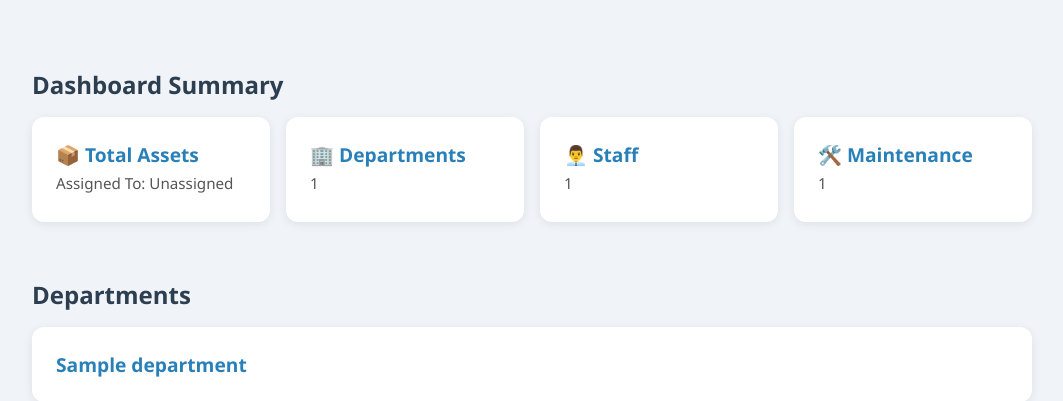
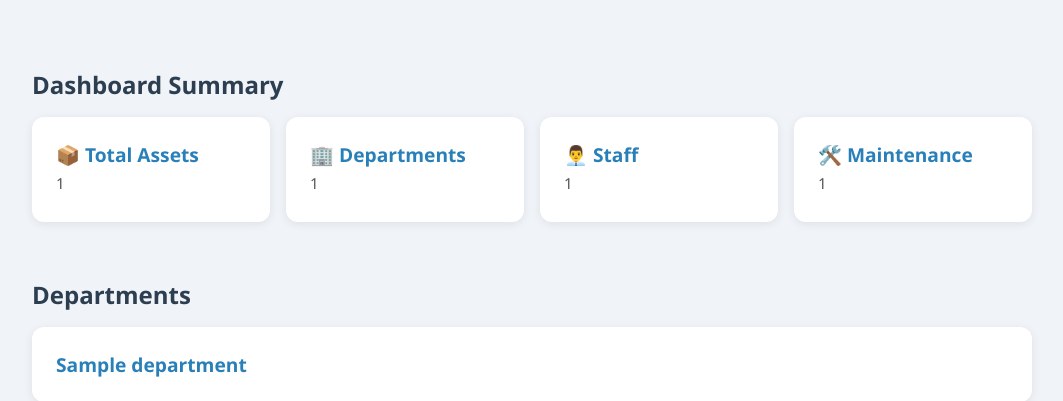
Before and after one commit to Stealthylthy/eaagads-asset-tracker, a Django app: page / in a window 1280 px wide. Shown: the part 242-643 px from the top of the page, without its empty margins (108-1171 px from the left). Run offline with Django 5.2, Linux system fonts and the light colour scheme; a user stored in the database is signed in; tables that the repository leaves empty hold one stand-in row (values such as "Sample post").

Commit message:
Fix: removed invalid asset reference in dashboard, made templates safe

```diff
--- a/assets/templates/assets/index.html
+++ b/assets/templates/assets/index.html
@@ -28,17 +28,10 @@
  <h2>Dashboard Summary</h2>
 <div style="display: flex; flex-wrap: wrap; gap: 1rem; margin-bottom: 2rem;">
   <div class="asset-card" style="flex: 1;">
-    <div class="asset-title">📦 Total Assets</div>
-    <p class="asset-meta">
-  Assigned To:
-  {% if asset.assigned_to %}
-    {{ asset.assigned_to.name }}
-  {% else %}
-    Unassigned
-  {% endif %}
-</p>
+  <div class="asset-title">📦 Total Assets</div>
+  <p class="asset-meta">{{ summary.asset_count }}</p>
+</div>
 
-  </div>
   <div class="asset-card" style="flex: 1;">
     <div class="asset-title">🏢 Departments</div>
     <p class="asset-meta">{{ summary.department_count }}</p>
@@ -73,7 +66,17 @@
     <div class="asset-title">{{ asset.name }}</div>
     <p class="asset-meta">Serial: {{ asset.serial_number }}</p>
     <p class="asset-meta">Status: {{ asset.status }}</p>
-    <p class="asset-meta">Staff: {{ asset.assigned_to.name }}</p>
+    <p class="asset-meta">
+  Staff:
+  {% if asset.assigned_to %}
+    {{ asset.assigned_to.name }}
+  {% else %}
+    Unassigned
+  {% endif %}
+ </p>
+
+
+
     <p class="asset-meta">Department: {{ asset.department.name }}</p>
     <p class="asset-meta">Purchased: {{ asset.purchase_date }}</p>
     <a href="{% url 'edit_asset' asset.id %}"><button>Edit</button></a>
```
